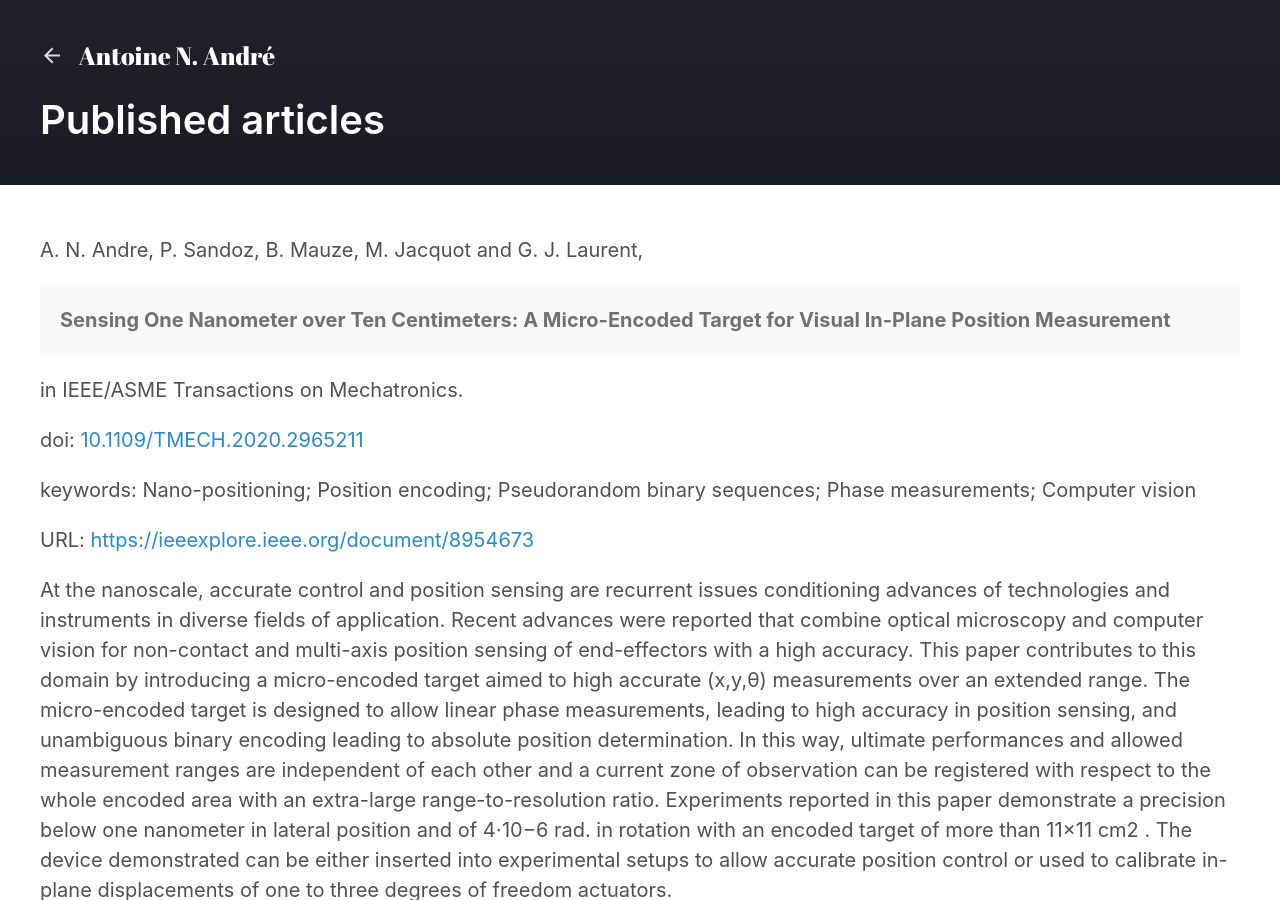
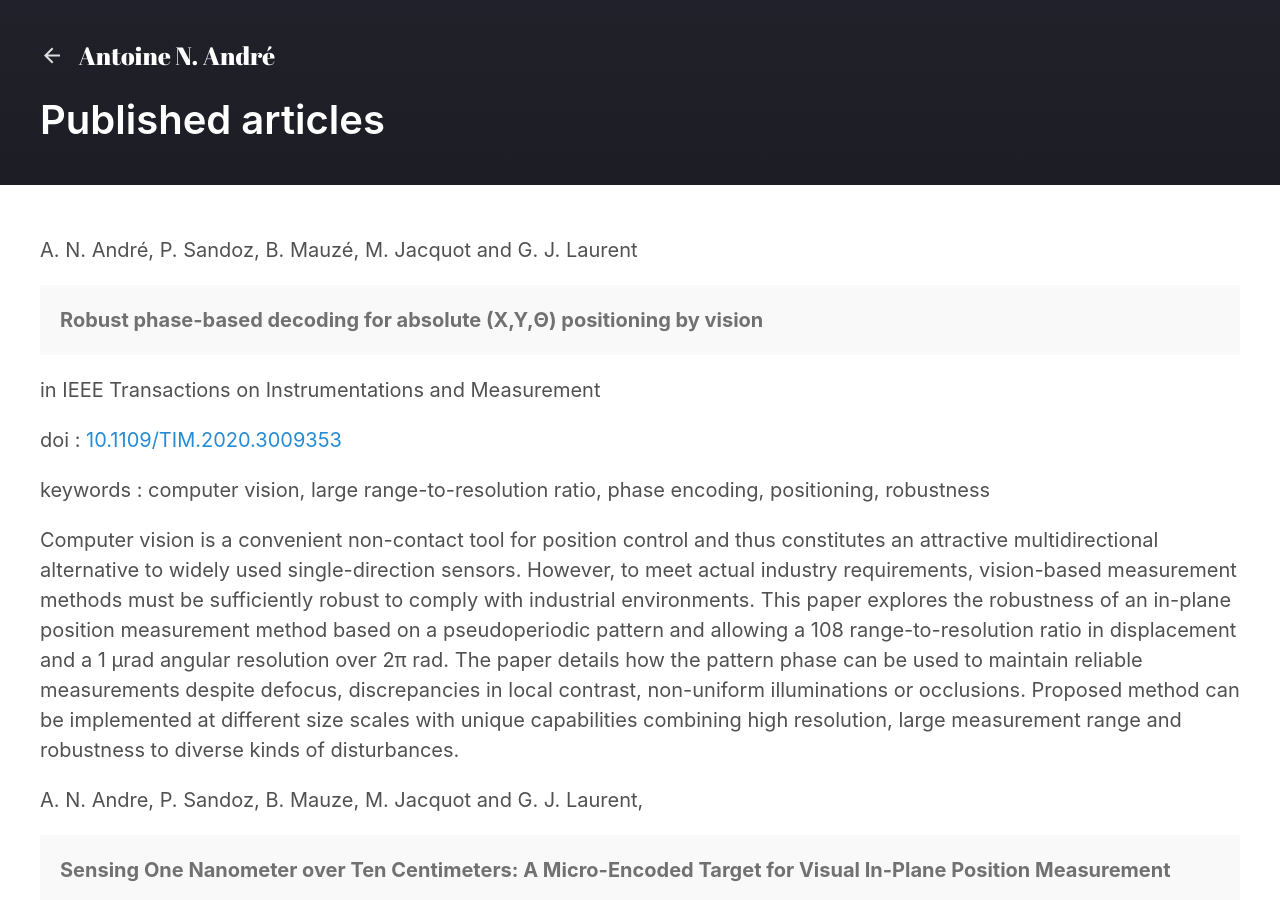
Before and after one commit to AntoineAndre/antoineandre.github.io, a Jekyll site: the page built from _posts/2020-01-09-articles.md, in a window 1280 px wide and 900 px high. Built offline with Jekyll 4.4.1, drawn with Linux system fonts in a browser that asks for light colours; nearby versions of some CDN libraries.

Commit message:
Update 2020-01-09-articles.md

```diff
--- a/_posts/2020-01-09-articles.md
+++ b/_posts/2020-01-09-articles.md
@@ -2,6 +2,20 @@
 layout: post
 title: Published articles
 ---
+
+A. N. André, P. Sandoz, B. Mauzé, M. Jacquot and G. J. Laurent
+<p class="message">
+<b>Robust phase-based decoding for absolute (X,Y,Θ) positioning by vision</b>
+</p>
+
+in IEEE Transactions on Instrumentations and Measurement
+
+doi : <a href="https://doi.org/10.1109/TIM.2020.3009353">10.1109/TIM.2020.3009353</a>
+
+keywords : computer vision, large range-to-resolution ratio, phase encoding, positioning, robustness
+
+Computer vision is a convenient non-contact tool for position control and thus constitutes an attractive multidirectional alternative to widely used single-direction sensors. However, to meet actual industry requirements, vision-based measurement methods must be sufficiently robust to comply with industrial environments. This paper explores the robustness of an in-plane position measurement method based on a pseudoperiodic pattern and allowing a 108 range-to-resolution ratio in displacement and a 1 μrad angular resolution over 2π rad. The paper details how the pattern phase can be used to maintain reliable measurements despite defocus, discrepancies in local contrast, non-uniform illuminations or occlusions. Proposed method can be implemented at different size scales with unique capabilities combining high resolution, large measurement range and robustness to diverse kinds of disturbances.
+
 
 A. N. Andre, P. Sandoz, B. Mauze, M. Jacquot and G. J. Laurent,
 <p class="message">
```
